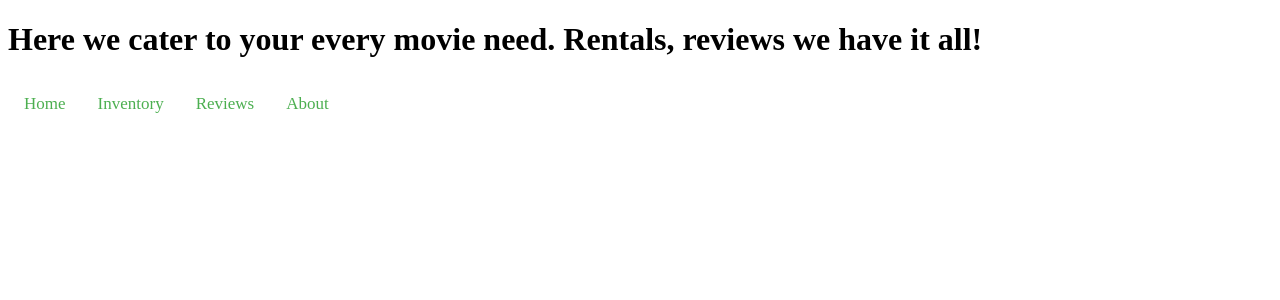
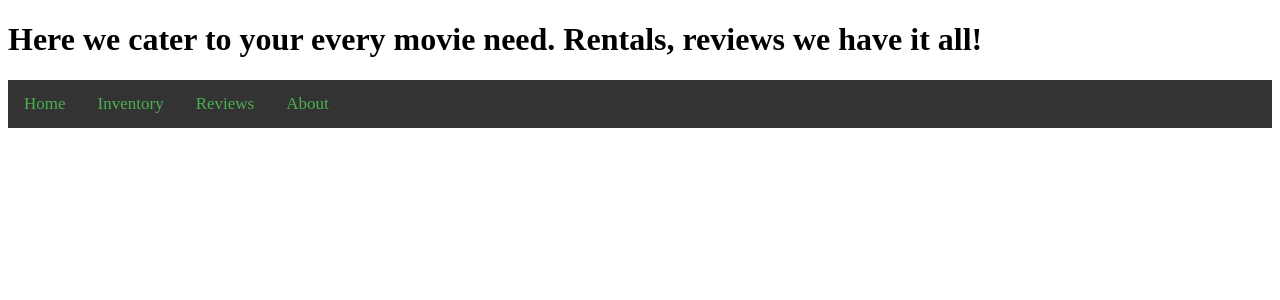
Before and after one commit to smitbre2/CS340-Final-Project, a PHP site: page / in a window 1280 px wide. Shown: the top 300 px of the page. Run offline with PHP 8.4, Linux system fonts and the light colour scheme.

Commit message:
Fixed typo

```diff
--- a/main.css
+++ b/main.css
@@ -1,6 +1,6 @@
 .navbar {
 	background-color: #333;
-	overflox: hidden;
+	overflow: hidden;
 }
 
 .navbar a {
@@ -18,6 +18,6 @@
 }
 
 .navbar a:active {
-	background-color: #336b36
+	background-color: #776b36
 	color: white;
 }
```
